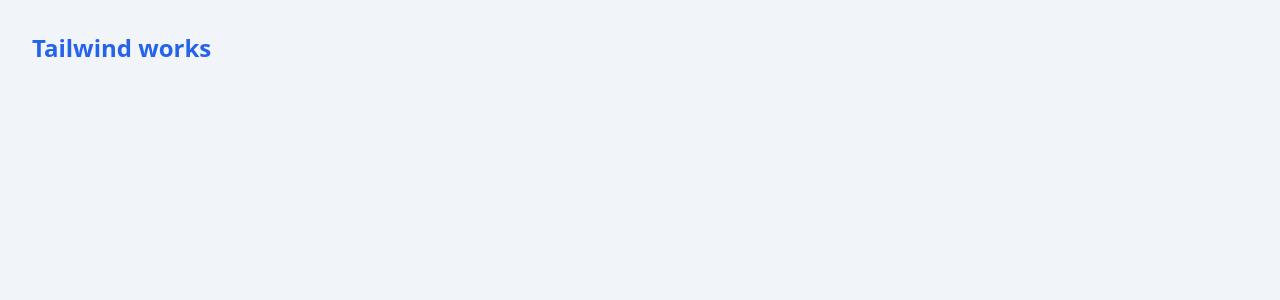
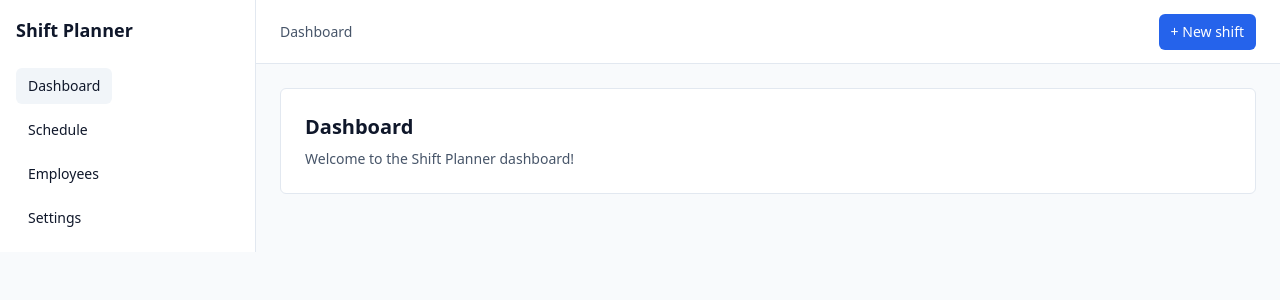
Before and after one commit to BuliDev/employee-shift-planner, a React (Vite) app: page / in a window 1280 px wide. Shown: the top 300 px of the page. Built offline with nearby package versions, Linux system fonts and the light colour scheme.

Commit message:
layout: add app layout with sidebar navigation

```diff
--- a/src/App.tsx
+++ b/src/App.tsx
@@ -1,7 +1,14 @@
+import AppLayout from "./app/AppLayout";
+
 export default function App() {
   return (
-    <div className="p-8 bg-slate-100 min-h-screen">
-      <h1 className="text-2xl font-semibold text-blue-600">Tailwind works</h1>
-    </div>
+    <AppLayout>
+      <div className="rounded-md border border-slate-200 bg-white p-6">
+        <h1 className="text-xl font-semibold">Dashboard</h1>
+        <p className="mt-2 text-sm text-slate-600">
+          Welcome to the Shift Planner dashboard!
+        </p>
+      </div>
+    </AppLayout>
   );
 }
--- /dev/null
+++ b/src/app/AppLayout.tsx
@@ -0,0 +1,90 @@
+import { useState } from "react";
+import type { ReactNode } from "react";
+import PageCard from "../components/PageCard.tsx";
+
+type AppLayoutProps = {
+  children: ReactNode;
+};
+
+const AppLayout = ({ children }: AppLayoutProps) => {
+  const [activePage, setActivePage] = useState<
+    "dashboard" | "schedule" | "employees" | "settings"
+  >("dashboard");
+
+  const navItemClass = (isActive: boolean) =>
+    [
+      "block rounded-md px-3 py-2 text-sm",
+      isActive ? "bg-slate-100 font-medium" : "hover:bg-slate-100",
+    ].join(" ");
+  return (
+    <div className="min-h-screen bg-slate-50 text-slate-900">
+      <div className="flex">
+        <aside className="w-64 border-r border-slate-200 bg-white p-4">
+          <div className="text-lg font-semibold">Shift Planner</div>
+          <nav className="mt-6 space-y-2 text-sm">
+            <button
+              className={navItemClass(activePage === "dashboard")}
+              onClick={() => setActivePage("dashboard")}
+            >
+              Dashboard
+            </button>
+            <button
+              className={navItemClass(activePage === "schedule")}
+              onClick={() => setActivePage("schedule")}
+            >
+              Schedule
+            </button>
+            <button
+              className={navItemClass(activePage === "employees")}
+              onClick={() => setActivePage("employees")}
+            >
+              Employees
+            </button>
+            <button
+              className={navItemClass(activePage === "settings")}
+              onClick={() => setActivePage("settings")}
+            >
+              Settings
+            </button>
+          </nav>
+        </aside>
+        <div className="flex-1">
+          <header className="flex items-center justify-between h-16 border-b border-slate-200 bg-white px-6">
+            <div className="text-sm text-slate-600 capitalize">
+              {activePage}
+            </div>
+            <button className="rounded-md bg-blue-600 px-3 py-2 text-sm font-medium text-white hover:bg-blue-700">
+              + New shift
+            </button>
+          </header>
+          <main className="p-6">
+            {activePage === "dashboard" && children}
+
+            {activePage === "schedule" && (
+              <PageCard
+                title="Schedule"
+                description="Manage and view the shift schedule here."
+              />
+            )}
+
+            {activePage === "employees" && (
+              <PageCard
+                title="Employees"
+                description="View and manage your employees here."
+              />
+            )}
+
+            {activePage === "settings" && (
+              <PageCard
+                title="Settings"
+                description="Adjust your application settings here."
+              />
+            )}
+          </main>
+        </div>
+      </div>
+    </div>
+  );
+};
+
+export default AppLayout;
```
